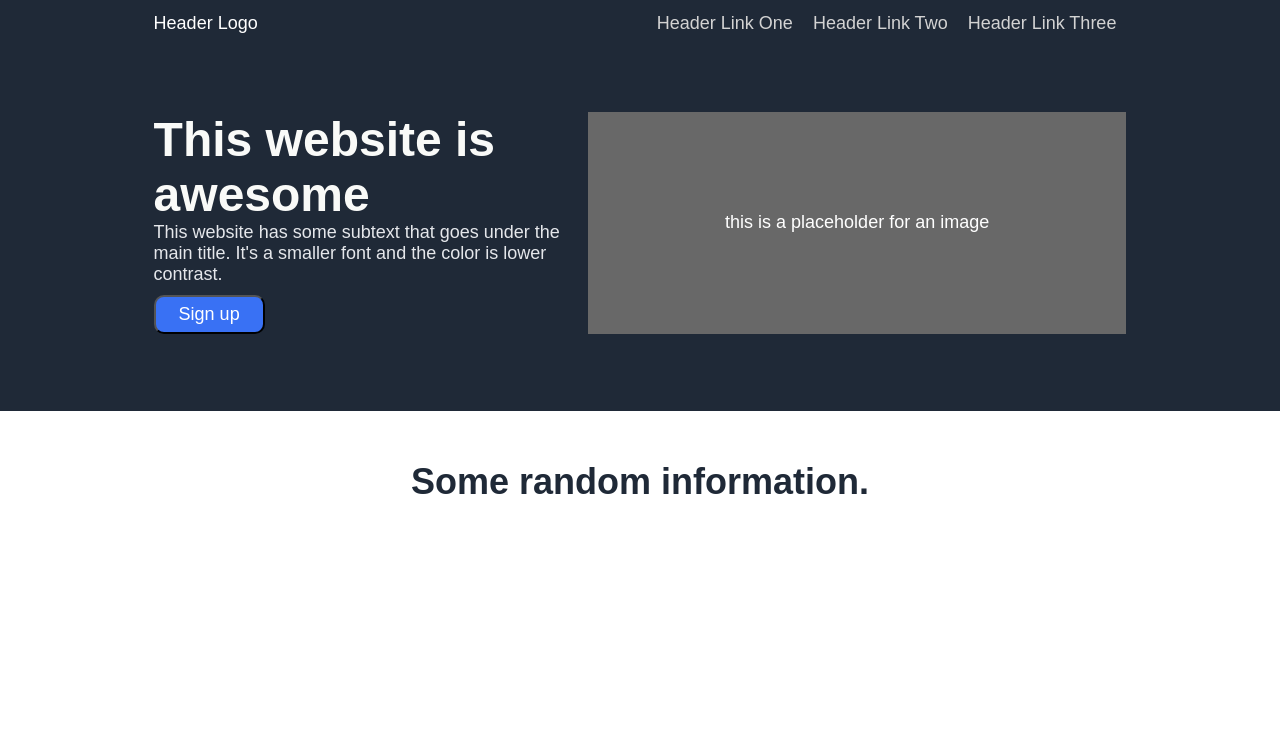
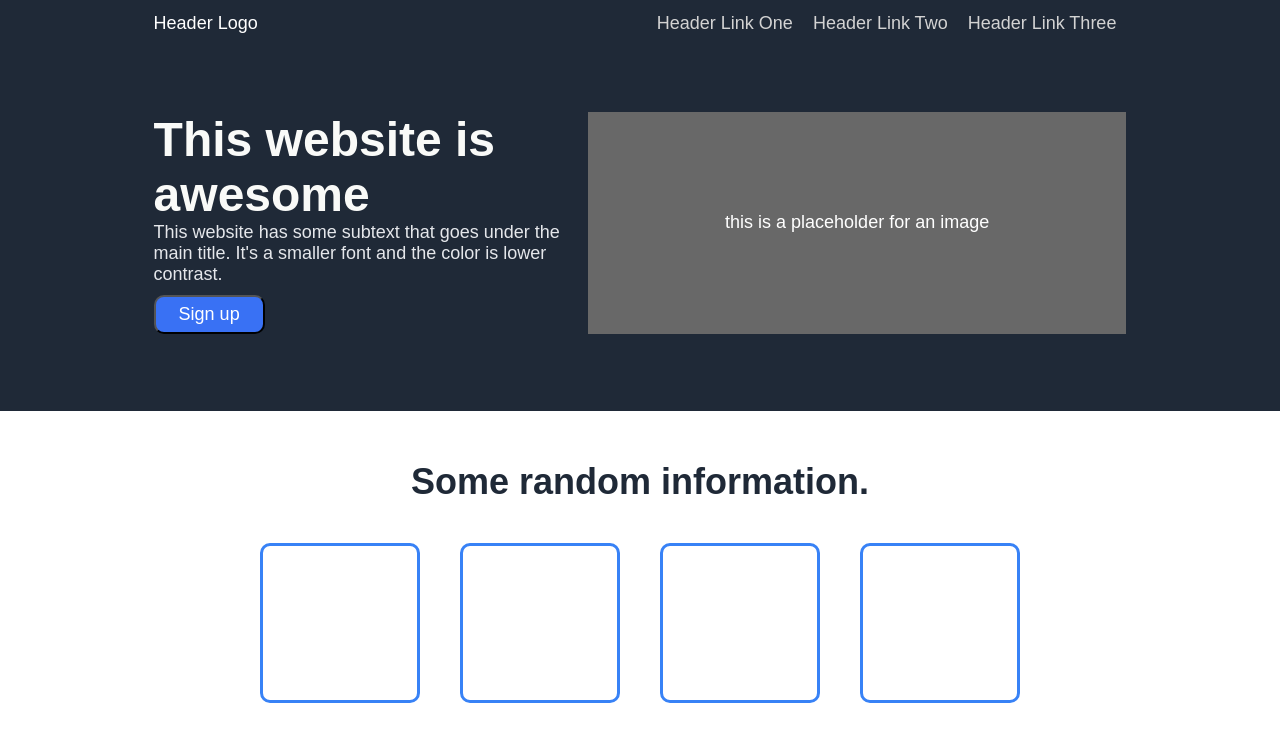
Before and after one commit to ryanstanford251/Landing-Page, a plain HTML site: page index.html in a window 1280 px wide. Drawn offline with Linux system fonts and the light colour scheme.

Commit message:
Add image placeholders and related content spacing

```diff
--- a/style.css
+++ b/style.css
@@ -73,3 +73,11 @@ main h2 {
     font-weight: bold;
     color: #1F2937;
 }
+
+.main-image {
+    width: 160px;
+    height: 160px;
+    border: 3px solid #3882f6;
+    border-radius: 10px;
+    margin: 40px 20px 10px 20px;
+}
```
